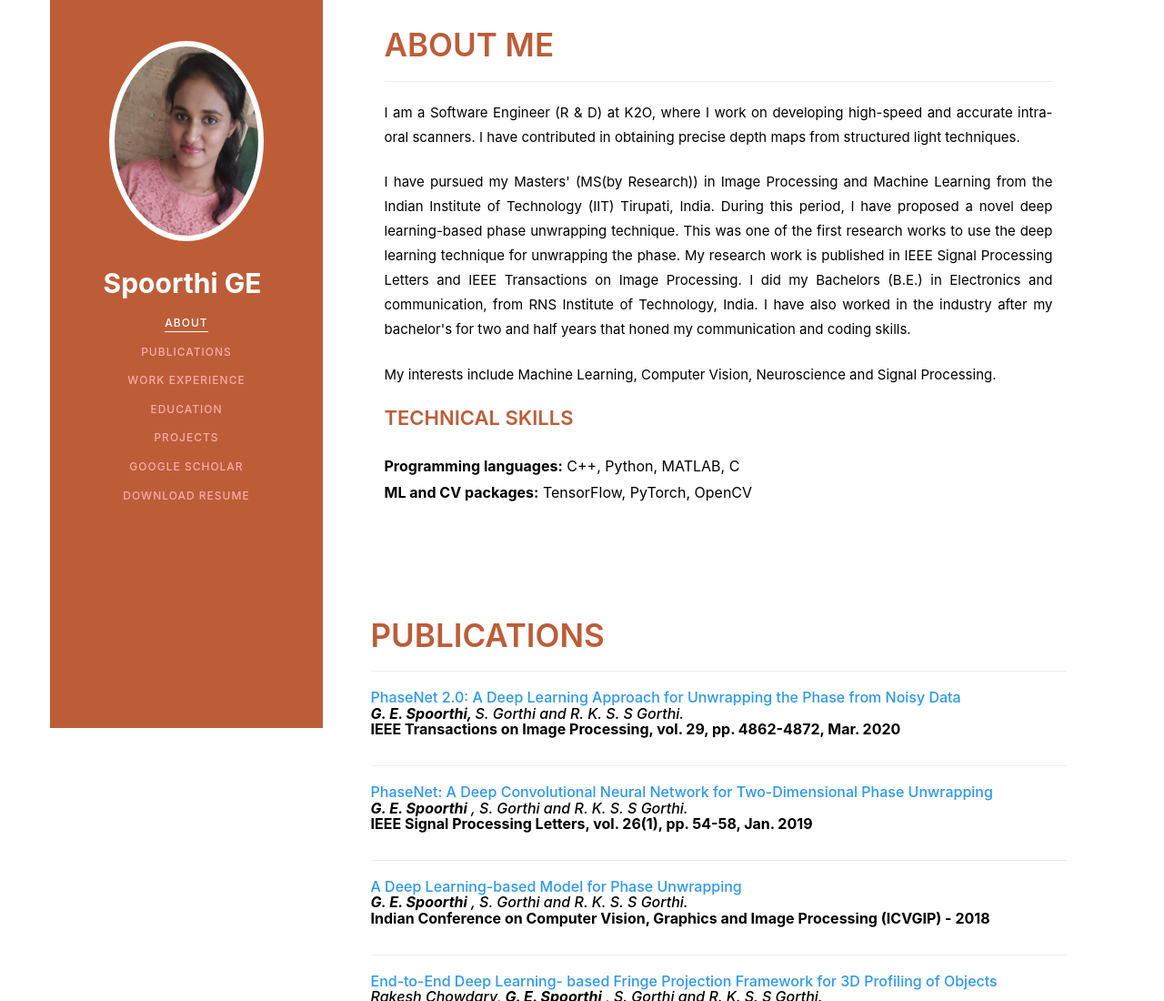
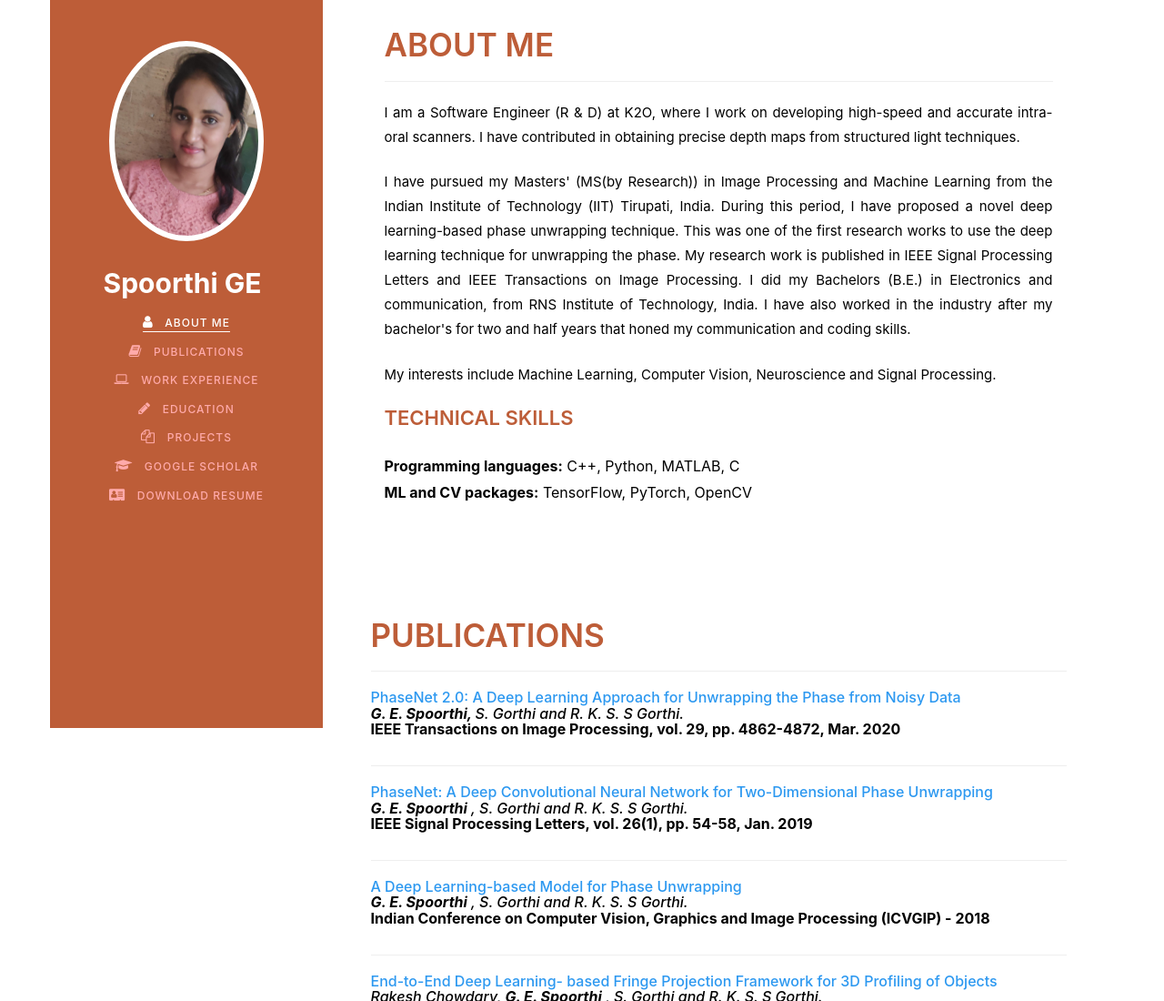
Before and after one commit to SpoorthiGE/CV, a plain HTML site: page index.html in a window 1280 px wide. Shown: the top 1100 px of the page at 91% size. Drawn offline with Linux system fonts and the light colour scheme; a web font is replaced by a local one.

Commit message:
Update index.html

```diff
--- a/index.html
+++ b/index.html
@@ -47,24 +47,28 @@
 
 
                 </div>
+
                     <nav id="colorlib-main-menu" role="navigation" class="navbar">
                         <div id="navbar" class="collapse">
+
                                 <ul>
-                           <li><a href="#" data-nav-section="about">About</a></li>
+                                    <li><a href="#" data-nav-section="about"><i class="fa fa-user" style=" font-size: 15px;"></i>   &nbsp About Me</a></li>
 
-                           <li><a href="#" data-nav-section="publications">Publications</a></li>
+                                    <li><a href="#" data-nav-section="publications"><i class=" fa fa-book" style=" font-size: 15px;"> </i>  &nbsp Publications</a></li>
 
                                     <!--  <li><a href="#" data-nav-section="skills">Expertise</a></li> -->
-                           <li><a href="#" data-nav-section="experience">Work Experience</a></li>
-                           <li><a href="#" data-nav-section="education">Education</a></li>
-                           <li><a href="projects.html" onclick="window.open('projects.html')">projects</a></li>
-                          <li><a href="https://scholar.google.co.in/citations?user=1bkSkO4AAAAJ&hl=en" onclick="window.open('https://scholar.google.co.in/citations?user=1bkSkO4AAAAJ&hl=en')">Google Scholar</a></li>
-<li><a href="Resume_Spoorthi.pdf" onclick="window.open('Resume_Spoorthi.pdf')" class="btn-hire" download style="text-align: center;">Download Resume</a></li>
+                                    <li><a href="#" data-nav-section="experience"><i class="fa fa-laptop" style=" font-size: 15px;"></i>   &nbsp Work Experience</a></li>
+                                    <li><a href="#" data-nav-section="education"> <i class="fa fa-pencil" style=" font-size: 15px;"></i>    &nbsp Education</a></li>
+                                    <li><a href="projects.html" onclick="window.open('projects.html')"> <i class="fa fa-files-o" style="font-size: 15px;"></i>  &nbsp Projects</a></li>
+                                    <li><a href="https://scholar.google.co.in/citations?user=1bkSkO4AAAAJ&hl=en" onclick="window.open('https://scholar.google.co.in/citations?user=1bkSkO4AAAAJ&hl=en')"> <i class="fa fa-graduation-cap" style=" font-size: 15px;"></i>   &nbsp Google Scholar</a></li>
+                                    <li><a href="Resume_Spoorthi.pdf" onclick="window.open('Resume_Spoorthi.pdf')" class="btn-hire" download style="text-align: center;"><i class="fa fa-address-card" style=" font-size: 15px;"></i>   &nbsp Download Resume</a></li>
 
 
                                 </ul>
+
                             </div>
 </nav>
+
             </aside>
 
 
@@ -117,7 +121,6 @@
                                 <!-- <div class="row">
                                     <div class="col-md-12 animate-box" data-animate-effect="fadeInLeft">
                                         <div class="hire">
-
                                             <a href="Resume_AlokMishra.pdf" class="btn-hire" download style="text-align: center;">Download Resume</a>
                                         </div>
                                     </div>
```
Lines whose indentation alone changed are shown as unchanged.
